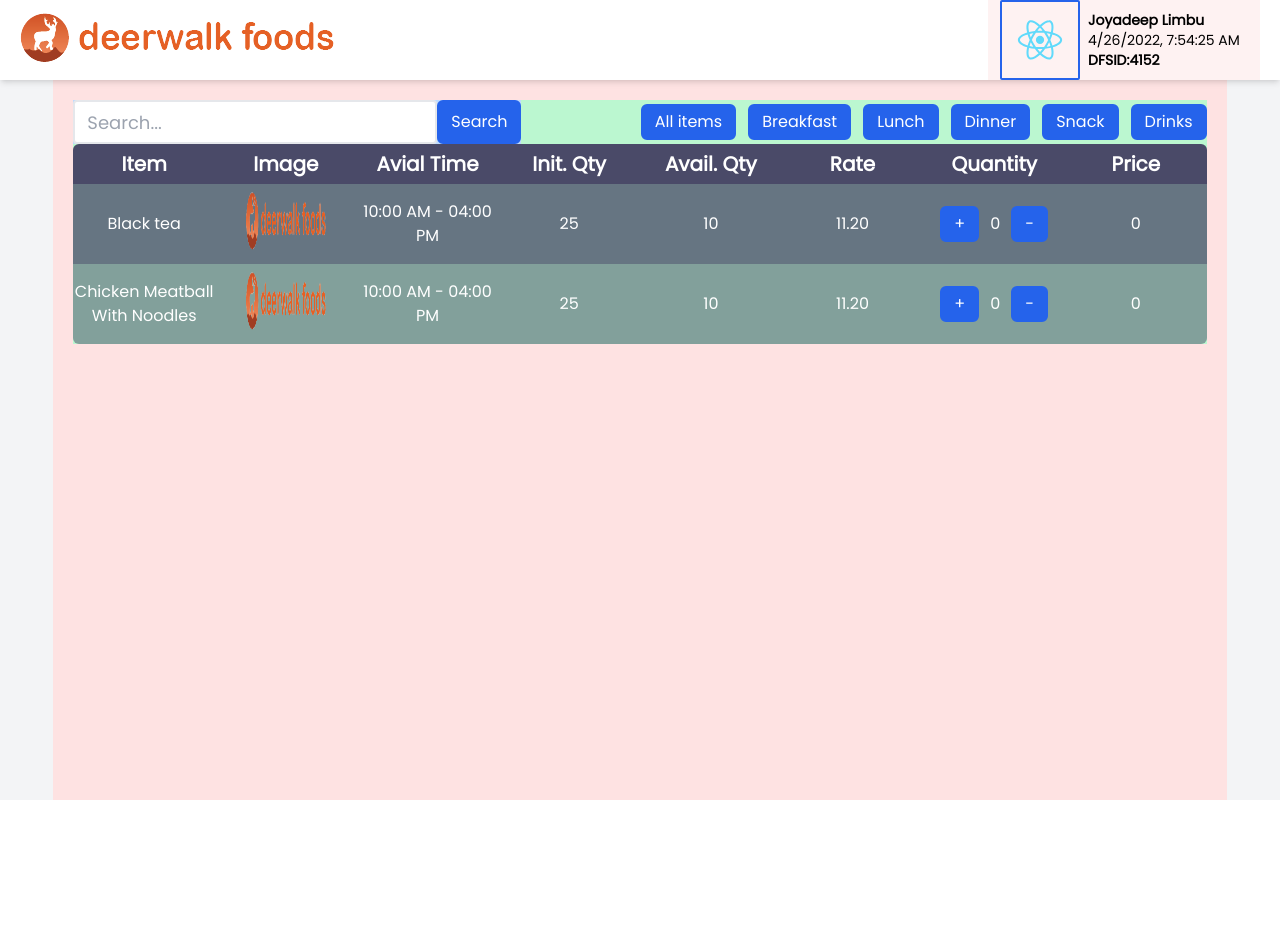
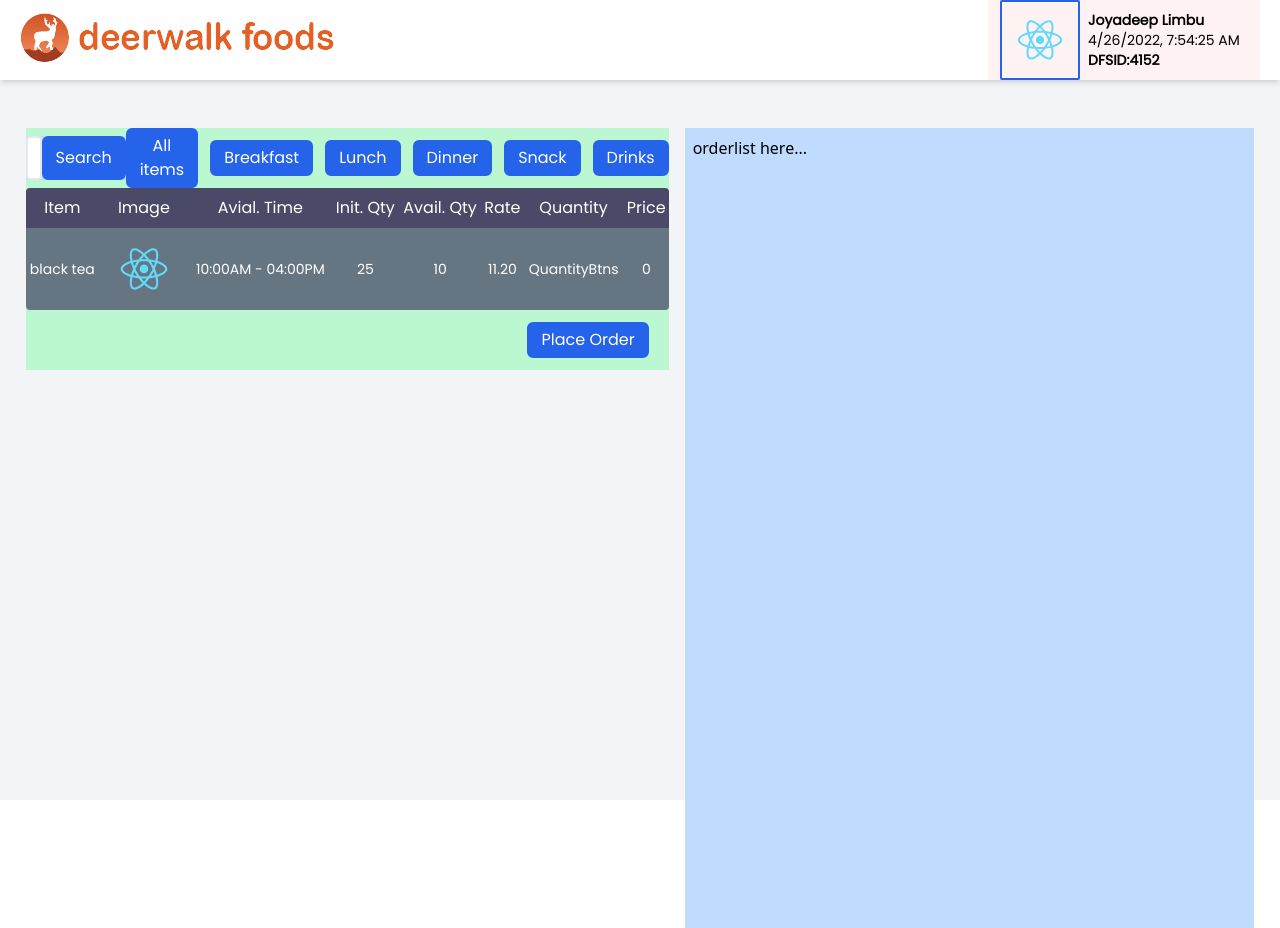
Before and after one commit to joyadeep/dfsatomic, a React (Vite) app: page /menu in a window 1280 px wide. Before the commit the page ends 800 px from the top, so only its background shows below. Built offline with nearby package versions, Linux system fonts and the light colour scheme.

Commit message:
replaced menu with table

```diff
--- a/src/App.tsx
+++ b/src/App.tsx
@@ -9,6 +9,7 @@ import Feedback from './pages/Feedback'
 import Button from './atoms/Button';
 import Reset from './pages/Reset';
 import FoodMenu from './pages/FoodMenu';
+import Menulist from './components/Menulist';
 
 function App() {
 
@@ -19,7 +20,7 @@ function App() {
        <Route path='/' element={<LoginPage/>} />
        <Route path='/forgot_password' element={<Reset/>} />
        <Route path='/feedback' element={<Feedback/>}/>
-       <Route path='/menu' element={<FoodMenu/>} />
+       <Route path='/menu' element={<Menulist/>} />
 
      </Routes>
 
--- a/src/components/FoodTable.tsx
+++ b/src/components/FoodTable.tsx
@@ -1,45 +1,73 @@
 import React from 'react'
 import Image from '../atoms/Image'
-import logo from '../assets/images/logo.png'
+import logo from '../logo.svg'
 import QuantityBtn from './QuantityBtn'
 
 const FoodTable = () => {
   return (
       <>
-      <div className=' rounded-md overflow-hidden'>
-    <div className='flex flex-row font-bold text-center flex-1 bg-red-300 h-10 items-center bg-slate-400 text-white text-xl justify-between'>
+
+<table className='mx-auto w-full font-poppins text-white rounded overflow-hidden text-center'>
+  <thead className='bg-slate-400 h-10'>
+    <tr>
+      <td>Item</td>
+      <td>Image</td>
+      <td>Avial. Time</td>
+      <td>Init. Qty</td>
+      <td>Avail. Qty</td>
+      <td>Rate</td>
+      <td>Quantity</td>
+      <td>Price</td>
+    </tr>
+  </thead>
+  <tbody>
+    <tr className='text-sm bg-slate-300'>
+      <td className=''>black tea</td>
+      <td><Image source={logo} alt="food1" style='mx-auto border-none py-2 h-14' /></td>
+      <td className='whitespace-nowrap'>10:00AM - 04:00PM</td>
+      <td>25</td>
+      <td>10</td>
+      <td>11.20</td>
+      <td>QuantityBtns</td>
+      <td>0</td>
+    </tr>
+  </tbody>
+</table>
+
+      {/* <div className=' rounded-md overflow-hidden'>
+    <div className='flex flex-row font-bold text-center flex-1 h-10 items-center bg-slate-400 text-white text-md justify-between'>
         <div className='flex-1'>Item</div>
         <div className='flex-1'>Image</div>
-        <div className='flex-1'>Avial Time</div>
+        <div className='whitespace-nowrap'>Avialable Time</div>
         <div className='flex-1'>Init. Qty</div>
         <div className='flex-1'>Avail. Qty</div>
         <div className='flex-1'>Rate</div>
         <div className='flex-1'>Quantity</div>
         <div className='flex-1'>Price</div>
     </div>
-    <div className='flex flex-row text-center min-h-10  text-md items-center even:bg-slate-300 odd:bg-slate-200 text-white
+    <div className='flex flex-row text-center min-h-10  text-xs items-center even:bg-slate-300 odd:bg-slate-200 text-white
     '>
         <div className='flex-1'>Black tea</div>
         <div className='flex-1'><Image source={logo} alt="food1" style='mx-auto border-none py-2 h-14' /></div>
-        <div className='flex-1'>10:00 AM - 04:00 PM</div>
+        <div className='flex-1 whitespace-nowrap'>10:00AM - 14:00PM</div>
         <div className='flex-1 '>25</div>
         <div className='flex-1 '>10</div>
         <div className='flex-1 '>11.20</div>
         <div className='flex-1'><QuantityBtn/></div>
         <div className='flex-1 '>0</div>
     </div>
-    <div className='flex flex-row text-center min-h-10  text-md items-center even:bg-slate-300 odd:bg-slate-200 text-white
+    <div className='flex flex-row text-center min-h-10  text-xs items-center even:bg-slate-300 odd:bg-slate-200 text-white
     '>
         <div className='flex-1'>Chicken Meatball With Noodles</div>
         <div className='flex-1'><Image source={logo} alt="food1" style='mx-auto border-none py-2 h-14' /></div>
-        <div className='flex-1'>10:00 AM - 04:00 PM</div>
+        <div className='flex-1 whitespace-nowrap'>10:00AM - 04:00PM</div>
         <div className='flex-1 '>25</div>
         <div className='flex-1 '>10</div>
         <div className='flex-1 '>11.20</div>
         <div className='flex-1'><QuantityBtn/></div>
         <div className='flex-1 '>0</div>
-    </div>
-    </div>
+    </div> */}
+    {/* </div> */}
     </>
   )
 }
--- a/src/components/Header.tsx
+++ b/src/components/Header.tsx
@@ -16,7 +16,7 @@ const Header = () => {
             !ispressed?<MenuIcon onClick={()=>{setIspressed(!ispressed)}} className='w-10 cursor-pointer h-10 text-slate-700'/>:<XIcon onClick={()=>{setIspressed(!ispressed)}} className='w-10 h-10 text-slate-700 cursor-pointer'/>
           }
         </div>
-          <div className={`${ispressed?"bg-onyx text-white translate-x-0 ":"translate-x-full hidden  "}  flex flex-col justify-evenly items-center absolute top-20 w-screen h-[calc(100vh-80px)] overflow-hidden sm:h-fit sm:bg-transparent sm:flex sm:flex-row sm:visible sm:w-fit sm:space-x-5 sm:right-0 sm:translate-x-0 sm:pr-5 sm:relative sm:top-0  font-poppins text-xl `}>
+          <div className={`${ispressed?"bg-onyx text-white translate-x-0 ":"translate-x-full hidden  "}  flex flex-col justify-evenly items-center absolute top-20 w-screen h-[calc(100vh-80px)] overflow-hidden sm:h-fit sm:bg-transparent sm:flex sm:flex-row sm:visible sm:w-fit sm:space-x-5 sm:right-0 sm:translate-x-0 sm:pr-5 sm:relative sm:top-0  font-poppins text-xl bg-slate-400 `}>
 
              {/* TODO : should have done translate instead of -right-32 . kya kar raha heh tu bahi. ye doglapan hain.. */}
           <User/>
--- a/src/components/Menu.tsx
+++ b/src/components/Menu.tsx
@@ -1,16 +1,20 @@
 import React from 'react'
+import Button from '../atoms/Button'
 import Filterbutton from '../molecules/Filterbutton'
 import Searchbar from '../molecules/Searchbar'
 import FoodTable from './FoodTable'
 
 const Menu = () => {
   return (
-    <div className='w-full h-fit mt-5 bg-green-200 font-poppins'>
+    <div className='w-[60%] h-fit bg-green-200 font-poppins'>
         <div className='flex flex-row justify-between items-center'>
             <Searchbar/>
             <Filterbutton/>
         </div>
         <FoodTable/>
+        <div className=' my-3 text-right pr-5'>
+          <Button title='Place Order' variant='primary'/>
+        </div>
     </div>
   )
 }
--- /dev/null
+++ b/src/components/Menulist.tsx
@@ -0,0 +1,14 @@
+import React from 'react'
+import Menu from './Menu'
+import Orderlist from './Orderlist'
+
+const Menulist = () => {
+  return (
+    <div className='flex flex-row pt-32 w-[96%] mx-auto space-x-4'>
+        <Menu/>
+        <Orderlist/>
+    </div>
+  )
+}
+
+export default Menulist
--- /dev/null
+++ b/src/components/Orderlist.tsx
@@ -0,0 +1,11 @@
+import React from 'react'
+
+const Orderlist = () => {
+  return (
+    <div className='w-full h-screen bg-blue-200 p-2'>
+orderlist here...
+    </div>
+  )
+}
+
+export default Orderlist
--- a/src/components/QuantityBtn.tsx
+++ b/src/components/QuantityBtn.tsx
@@ -8,13 +8,13 @@ const QuantityBtn = () => {
         setQty(qty+1)
     }
     const handleMinus=()=>{
-        setQty(qty-1)
+        qty>0 && setQty(qty-1)
     }
   return (
     <div className='flex items-center justify-center space-x-2'>
+        <Button title='-' variant='primary' handleClick={handleMinus}/>
+        <div className='w-4'>{qty}</div>
         <Button title='+' variant='primary' handleClick={handlePlus}/>
-        <div className='w-4'>{qty}</div>
-        <Button title='-' variant='primary' handleClick={handleMinus}/>
     </div>
   )
 }
--- a/src/pages/FoodMenu.tsx
+++ b/src/pages/FoodMenu.tsx
@@ -1,10 +1,11 @@
 import React from 'react'
 import Menu from '../components/Menu'
+import Orderlist from '../components/Orderlist'
 
 const FoodMenu = () => {
   return (
     <div className='flex w-11/12 mx-auto pt-[80px] px-5 h-screen bg-red-100'>
-      <Menu/>
+      <Orderlist/>
     </div>
   )
 }
```
